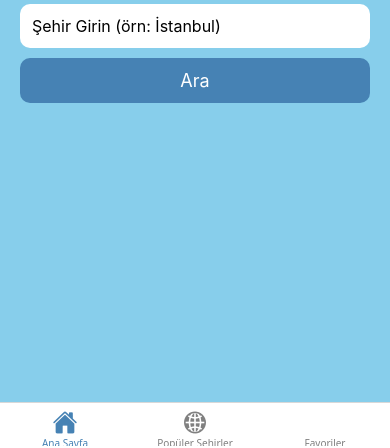
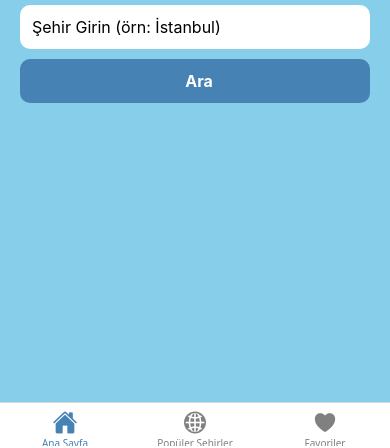
Before and after one commit to SadikKocacik/final_project_weather_app, a React Native app: screen / in a window 390 px wide. Shown: the part 393-841 px from the top of the page. Built offline with nearby package versions, Linux system fonts and the light colour scheme.

Commit message:
Fovorilere ekleme butonu yapıldı

```diff
--- a/App.js
+++ b/App.js
@@ -6,10 +6,12 @@ import PopularCitiesScreen from './screens/PopularCitiesScreen';
 import { Ionicons } from '@expo/vector-icons';
 import FavoriteCitiesScreen from './screens/FavoriteCitiesScreen';
 const Tab = createBottomTabNavigator();
+import { FavoritesProvider } from './components/FavoritesContext';
 
 export default function App() {
   return (
-    <NavigationContainer>
+    <FavoritesProvider>
+      <NavigationContainer>
       <Tab.Navigator
         screenOptions={({ route }) => ({
           tabBarIcon: ({ color, size }) => {
@@ -18,6 +20,8 @@ export default function App() {
               iconName = 'home';
             } else if (route.name === 'Popüler Şehirler') {
               iconName = 'globe';
+            } else if (route.name === 'Favoriler') {
+              iconName = 'heart';
             }
             return <Ionicons name={iconName} size={size} color={color} />;
           },
@@ -30,5 +34,6 @@ export default function App() {
         <Tab.Screen name="Favoriler" component={FavoriteCitiesScreen} />
       </Tab.Navigator>
     </NavigationContainer>
+    </FavoritesProvider>
   );
 }
--- /dev/null
+++ b/components/FavoritesContext.js
@@ -0,0 +1,25 @@
+import React, { createContext, useState, useContext } from 'react';
+
+const FavoritesContext = createContext();
+
+export const FavoritesProvider = ({ children }) => {
+  const [favorites, setFavorites] = useState([]);
+
+  const addToFavorites = (city) => {
+    if (!favorites.find(item => item.id === city.id)) {
+      setFavorites([...favorites, city]);
+    }
+  };
+
+  const removeFromFavorites = (cityId) => {
+    setFavorites(favorites.filter(item => item.id !== cityId));
+  };
+
+  return (
+    <FavoritesContext.Provider value={{ favorites, addToFavorites, removeFromFavorites }}>
+      {children}
+    </FavoritesContext.Provider>
+  );
+};
+
+export const useFavorites = () => useContext(FavoritesContext);
--- a/screens/FavoriteCitiesScreen.js
+++ b/screens/FavoriteCitiesScreen.js
@@ -1,13 +1,14 @@
 import React, { useEffect, useState } from 'react';
 import { View, Text, FlatList, StyleSheet, Image, ActivityIndicator } from 'react-native';
 import { Ionicons } from '@expo/vector-icons'; // expo kullanıyorsan bu paket zaten var
+import { useFavorites } from '../components/FavoritesContext';
 
 const favoriteCities = ['Istanbul', 'Amsterdam', 'Rome', 'Seoul', 'Sydney'];
 
 const FavoriteCitiesScreen = () => {
   const [weatherData, setWeatherData] = useState([]);
   const [loading, setLoading] = useState(true);
-
+  const { favorites } = useFavorites();
   useEffect(() => {
     fetchFavoriteCitiesWeather();
   }, []);
@@ -41,7 +42,7 @@ const FavoriteCitiesScreen = () => {
   return (
     <View style={styles.container}>
       <FlatList
-        data={weatherData}
+        data={favorites}
         keyExtractor={(item, index) => item?.id?.toString() || index.toString()}
         renderItem={({ item }) => (
           <View style={styles.card}>
--- a/screens/WeatherScreen.js
+++ b/screens/WeatherScreen.js
@@ -1,10 +1,11 @@
 import React, { useState } from 'react';
 import { View, Text, TextInput, Image, StyleSheet, TouchableOpacity } from 'react-native';
-
+import { useFavorites } from '../components/FavoritesContext';
+import { Ionicons } from '@expo/vector-icons';
 const WeatherScreen = () => {
   const [city, setCity] = useState('');
   const [weatherData, setWeatherData] = useState(null);
-
+  const { addToFavorites } = useFavorites();
   const fetchWeather = async () => {
     try {
       const API_KEY = '1e6470aac8b245f781330e8a02b960cf'; // Örn: OpenWeatherMap
@@ -17,7 +18,11 @@ const WeatherScreen = () => {
       console.log('Hata:', error);
     }
   };
-
+const handleAddToFavorites = () => {
+    if (weatherData) {
+      addToFavorites(weatherData); // tüm weather objesini ekliyoruz
+    }
+  };
   return (
     <View style={styles.container}>
       <Text style={styles.title}>Hava Durumu</Text>
@@ -49,6 +54,13 @@ const WeatherScreen = () => {
             <Text>Nem: {weatherData.main.humidity}%</Text>
             <Text>Rüzgar: {weatherData.wind.speed} m/s</Text>
           </View>
+          <View>
+
+      <TouchableOpacity onPress={handleAddToFavorites} style={styles.favoriteButton}>
+        <Ionicons name="heart-outline" size={24} color="white" />
+        <Text style={styles.buttonText}>Favorilere Ekle</Text>
+      </TouchableOpacity>
+    </View>
         </View>
       )}
     </View>
@@ -118,4 +130,19 @@ const styles = StyleSheet.create({
     padding: 10,
     borderRadius: 10,
   },
+  favoriteButton: {
+    backgroundColor: '#e63946',
+    padding: 12,
+    margin: 16,
+    borderRadius: 8,
+    flexDirection: 'row',
+    justifyContent: 'center',
+    alignItems: 'center',
+  },
+  buttonText: {
+    color: '#fff',
+    marginLeft: 8,
+    fontSize: 16,
+    fontWeight: 'bold',
+  },
 });
```
